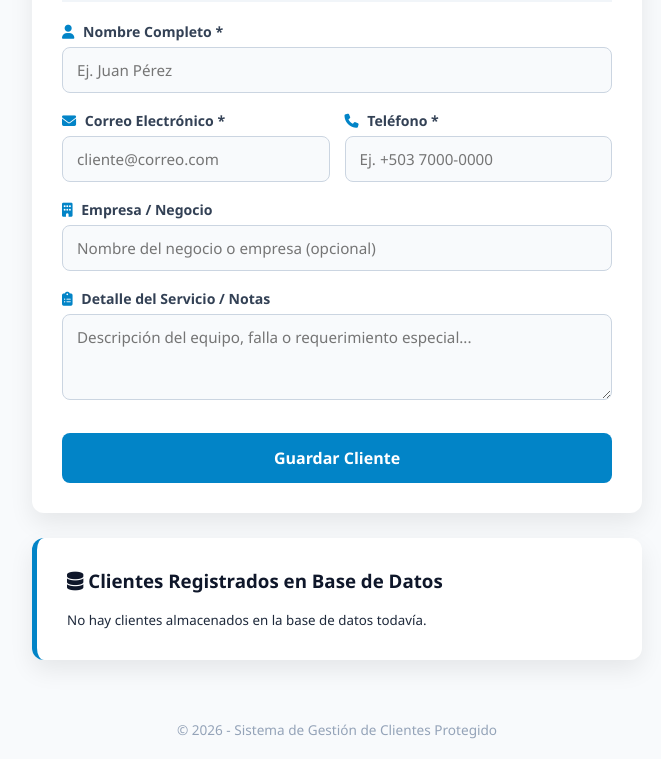
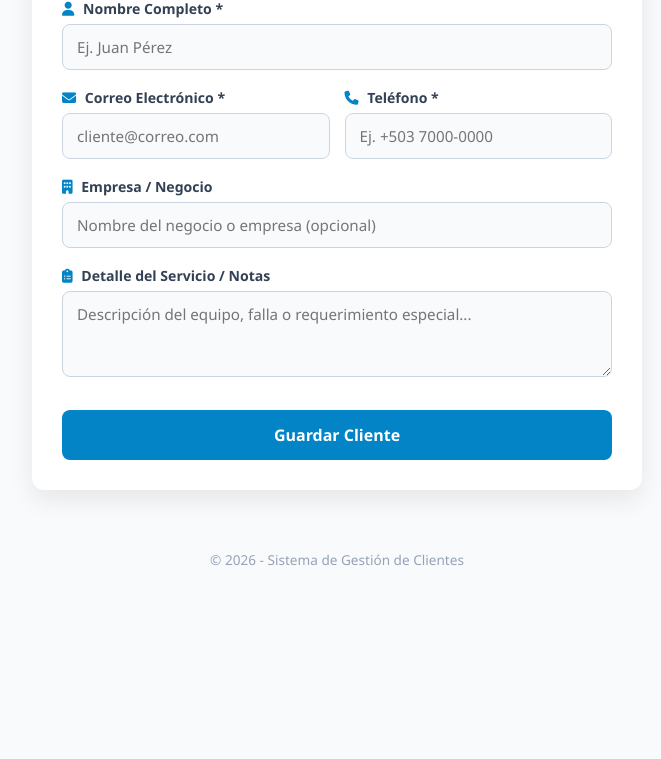
Before and after one commit to creando23api-stack/mi-web, a Flask app: page / in a window 1280 px wide. Shown: the part 352-1111 px from the top of the page, without its empty margins (303-964 px from the left). After the commit the page ends 918 px from the top, so only its background shows below. Run offline with Flask 3, Linux system fonts and the light colour scheme.

Commit message:
Update index.html

```diff
--- a/templates/index.html
+++ b/templates/index.html
@@ -3,7 +3,7 @@
 <head>
     <meta charset="UTF-8">
     <meta name="viewport" content="width=device-width, initial-scale=1.0">
-    <title>Registro de Clientes Seguros</title>
+    <title>Registro de Clientes</title>
     <link rel="stylesheet" href="{{ url_for('static', filename='css/style.css') }}">
     <link rel="stylesheet" href="https://cdnjs.cloudflare.com/ajax/libs/font-awesome/6.4.0/css/all.min.css">
 </head>
@@ -21,7 +21,7 @@
     <header class="hero">
         <div class="hero-overlay">
             <h1>Gestión Especializada de Clientes</h1>
-            <p>Portal protegido con validación de datos en tiempo real, protección CSRF y base de datos permanente.</p>
+            <p>Ingresa tus datos a continuación para ponernos en contacto contigo.</p>
         </div>
     </header>
 
@@ -40,7 +40,6 @@
             </div>
 
             <form action="/" method="POST">
-                <!-- TOKEN DE SEGURIDAD CSRF OBLIGATORIO -->
                 {{ form.csrf_token }}
 
                 <div class="campo">
@@ -89,29 +88,10 @@
             </form>
         </section>
 
-        <!-- Registros cargados desde PostgreSQL -->
-        <section class="tarjeta-resumen">
-            <h3><i class="fa-solid fa-database"></i> Clientes Registrados en Base de Datos</h3>
-            {% if clientes %}
-                <div class="lista-registros">
-                    {% for c in clientes %}
-                        <div class="item-cliente">
-                            <p><strong>#{{ c.id }} - {{ c.nombre }}</strong></p>
-                            <p><small><i class="fa-solid fa-envelope"></i> {{ c.correo }} | <i class="fa-solid fa-phone"></i> {{ c.telefono }}</small></p>
-                            {% if c.empresa %}<p><small><i class="fa-solid fa-building"></i> {{ c.empresa }}</small></p>{% endif %}
-                            {% if c.notas %}<p><small><i class="fa-solid fa-note-sticky"></i> {{ c.notas }}</small></p>{% endif %}
-                        </div>
-                    {% endfor %}
-                </div>
-            {% else %}
-                <p><small>No hay clientes almacenados en la base de datos todavía.</small></p>
-            {% endif %}
-        </section>
-
     </main>
 
     <footer>
-        <p>&copy; 2026 - Sistema de Gestión de Clientes Protegido</p>
+        <p>&copy; 2026 - Sistema de Gestión de Clientes</p>
     </footer>
 
 </body>
```
